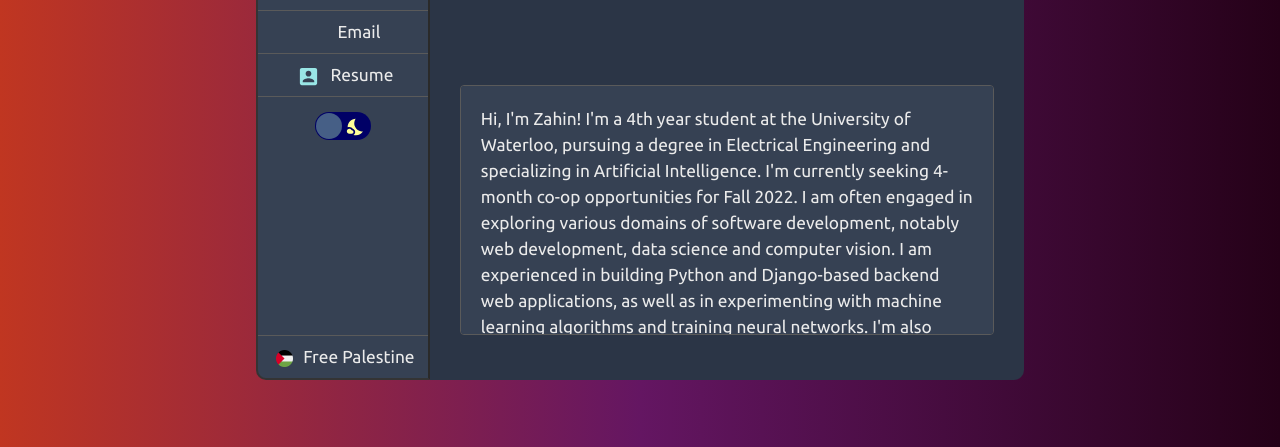
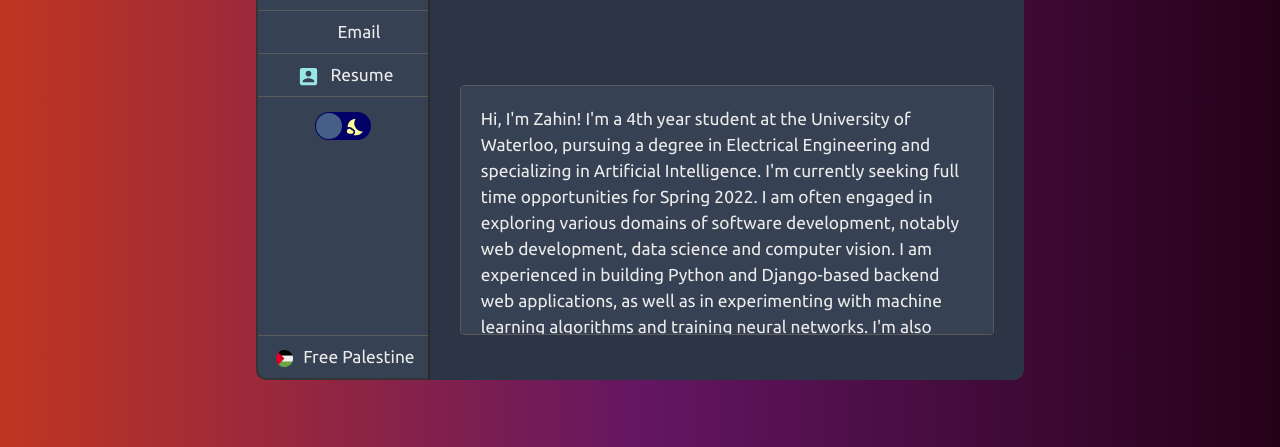
Before and after one commit to alvii147/MyBrokenPortfolio, a React (Create React App) app in the folder frontend/: page / in a window 1280 px wide. Shown: the part 1170-1617 px from the top of the page. Built offline with nearby package versions, Linux system fonts and the light colour scheme; no server answers; some icons are missing.

Commit message:
update about info

```diff
--- a/frontend/src/components/About/data.js
+++ b/frontend/src/components/About/data.js
@@ -3,7 +3,7 @@ const data = {
         Hi, I'm Zahin! I'm a 4th year student at the University of Waterloo,
         pursuing a degree in Electrical Engineering and
         specializing in Artificial Intelligence.
-        I'm currently seeking 4-month co-op opportunities for Fall 2022.
+        I'm currently seeking full time opportunities for Spring 2022.
         I am often engaged in exploring various domains of software development,
         notably web development, data science and computer vision.
         I am experienced in building Python and Django-based backend web applications,
```
